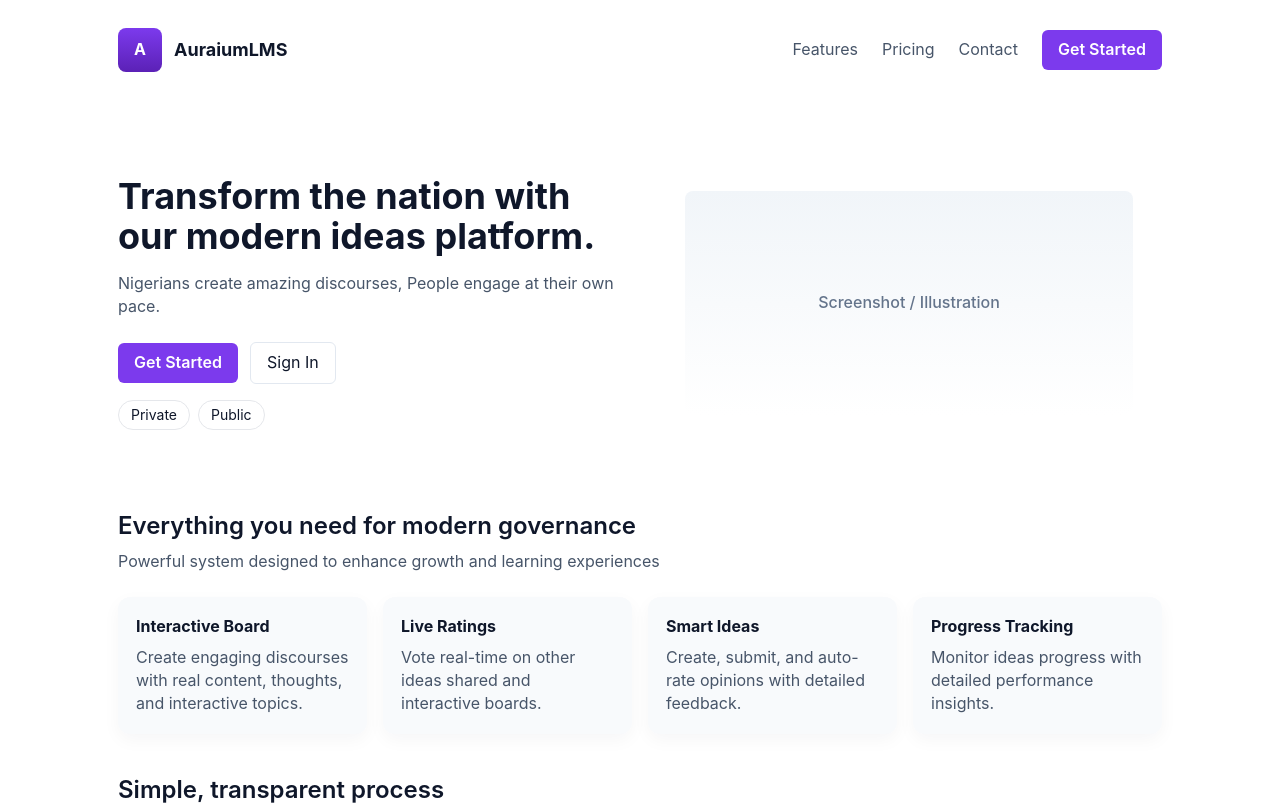
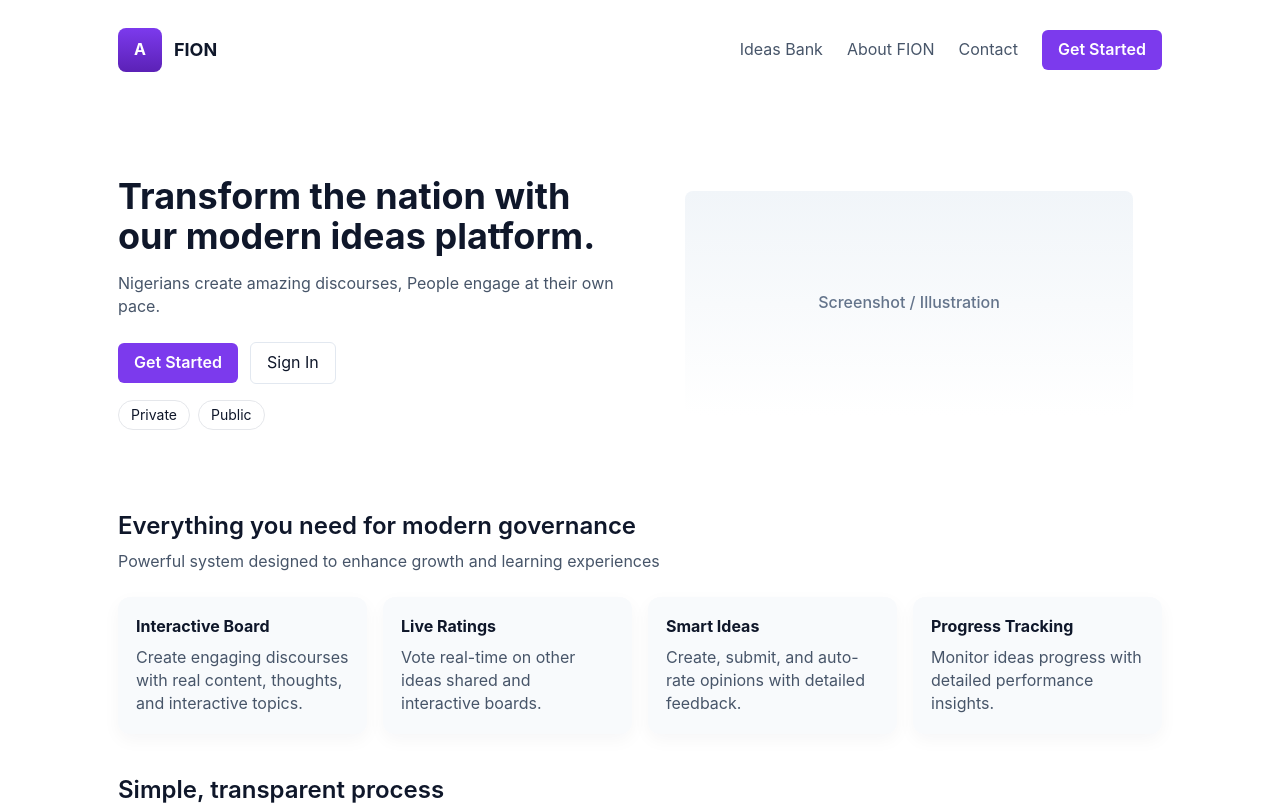
Before and after one commit to devolusegun/next_clone, a Next.js app: page / in a window 1280 px wide. Shown: the top 805 px of the page. Built offline with nearby package versions, Linux system fonts and the light colour scheme.

Commit message:
Update Header.jsx

```diff
--- a/components/Header.jsx
+++ b/components/Header.jsx
@@ -5,11 +5,11 @@ export default function Header(){
     <header className="container flex items-center justify-between py-6">
       <div className="flex items-center gap-3">
         <div className="w-11 h-11 rounded-lg bg-gradient-to-b from-violet-600 to-violet-800 text-white font-bold flex items-center justify-center">A</div>
-        <div className="font-bold text-lg">AuraiumLMS</div>
+        <div className="font-bold text-lg">FION</div>
       </div>
       <nav className="hidden md:flex items-center gap-6">
-        <Link href='/features' className="text-slate-600 hover:text-slate-800">Features</Link>
-        <Link href='/pricing' className="text-slate-600 hover:text-slate-800">Pricing</Link>
+        <Link href='/features' className="text-slate-600 hover:text-slate-800">Ideas Bank</Link>
+        <Link href='/pricing' className="text-slate-600 hover:text-slate-800">About FION</Link>
         <Link href='/contact' className="text-slate-600 hover:text-slate-800">Contact</Link>
         <a className="inline-flex items-center rounded-md bg-violet-600 text-white px-4 py-2 font-semibold" href="#">Get Started</a>
       </nav>
```
